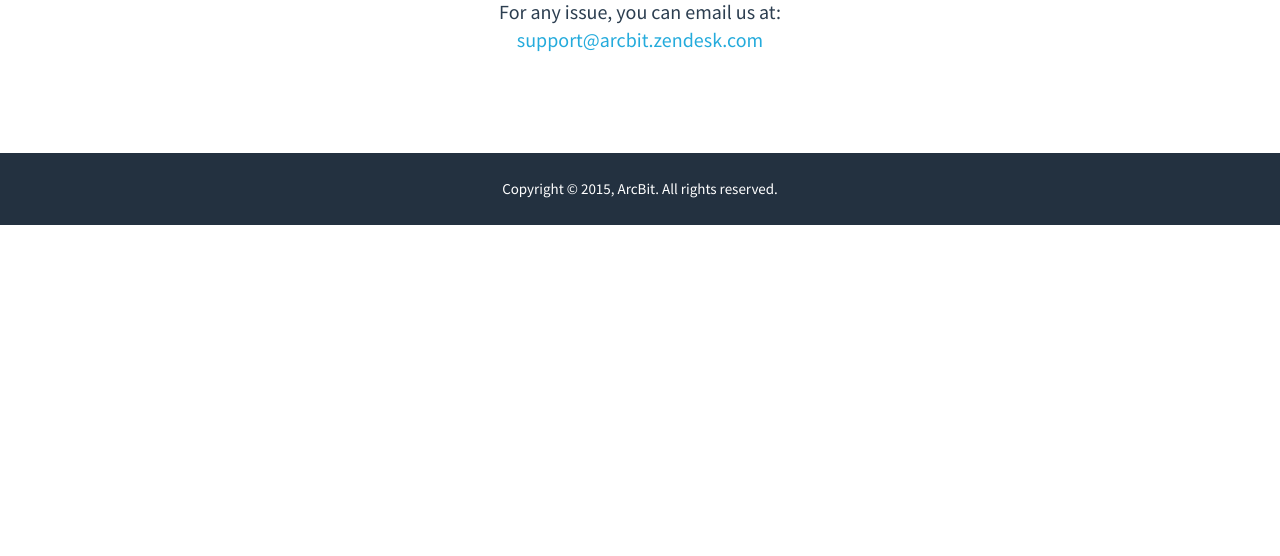
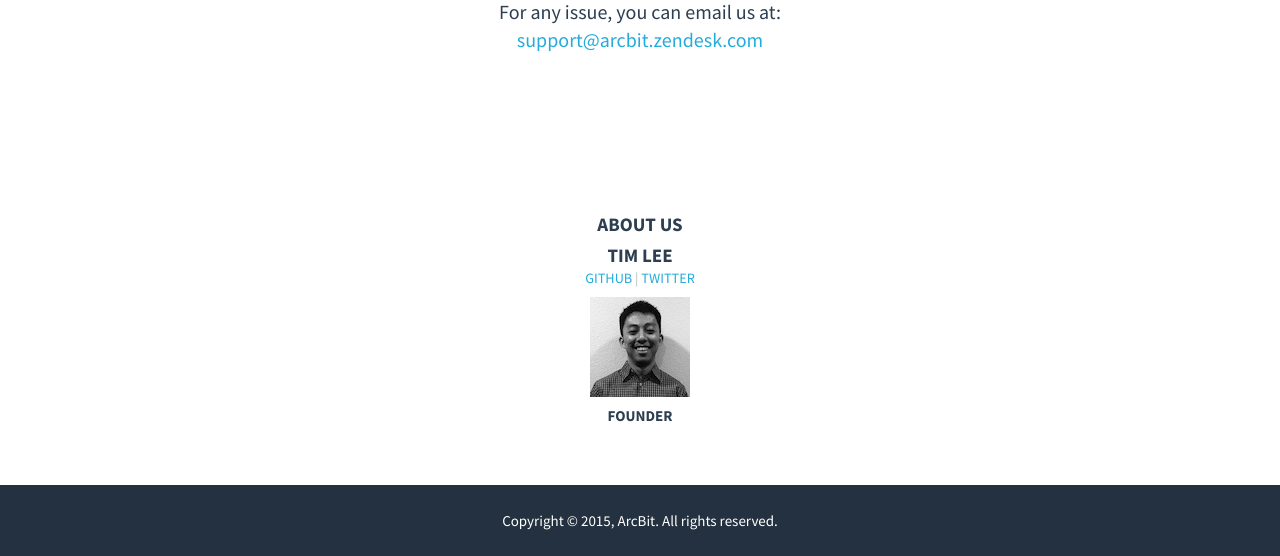
Before and after one commit to arcbit/arcbit.github.io, a plain HTML site: page index.html in a window 1280 px wide. Shown: the part 1566-2122 px from the top of the page. Before the commit the page ends 1791 px from the top, so only its background shows below. Drawn offline with nearby package versions, Linux system fonts and the light colour scheme; some icons are missing.

Commit message:
Add about us

```diff
--- a/index.html
+++ b/index.html
@@ -59,6 +59,9 @@
                     </li>
                     <li class="page-scroll">
                         <a href="#contact">Stay Connected</a>
+                    </li>
+                   <li class="page-scroll">
+                        <a href="#aboutus">About Us</a>
                     </li>
                 </ul>
             </div>
@@ -135,6 +138,24 @@
         </div>
     </section>
 
+    <!-- About us Section -->
+    <section id="aboutus">
+        <div class="container">
+            <div class="row">
+                <div class="col-md-12 text-center">
+                    <h4>About Us<br>
+                    <h4>Tim Lee<br>
+                        <small><a target="_blank" href="https://github.com/stequald">GitHub</a> |
+                            <a target="_blank" href="https://twitter.com/timlee01">Twitter</a>
+                        </small>
+                    </h4>
+                    <img src="img/timleeprofile.png">
+                    <h5>Founder</h5>
+                </div>
+            </div>
+        </div>
+    </section>
+
     <!-- Footer -->
     <footer class="text-center">
         <div class="footer-below">
```
Also changed, not shown: img/timleeprofile.png (added).
